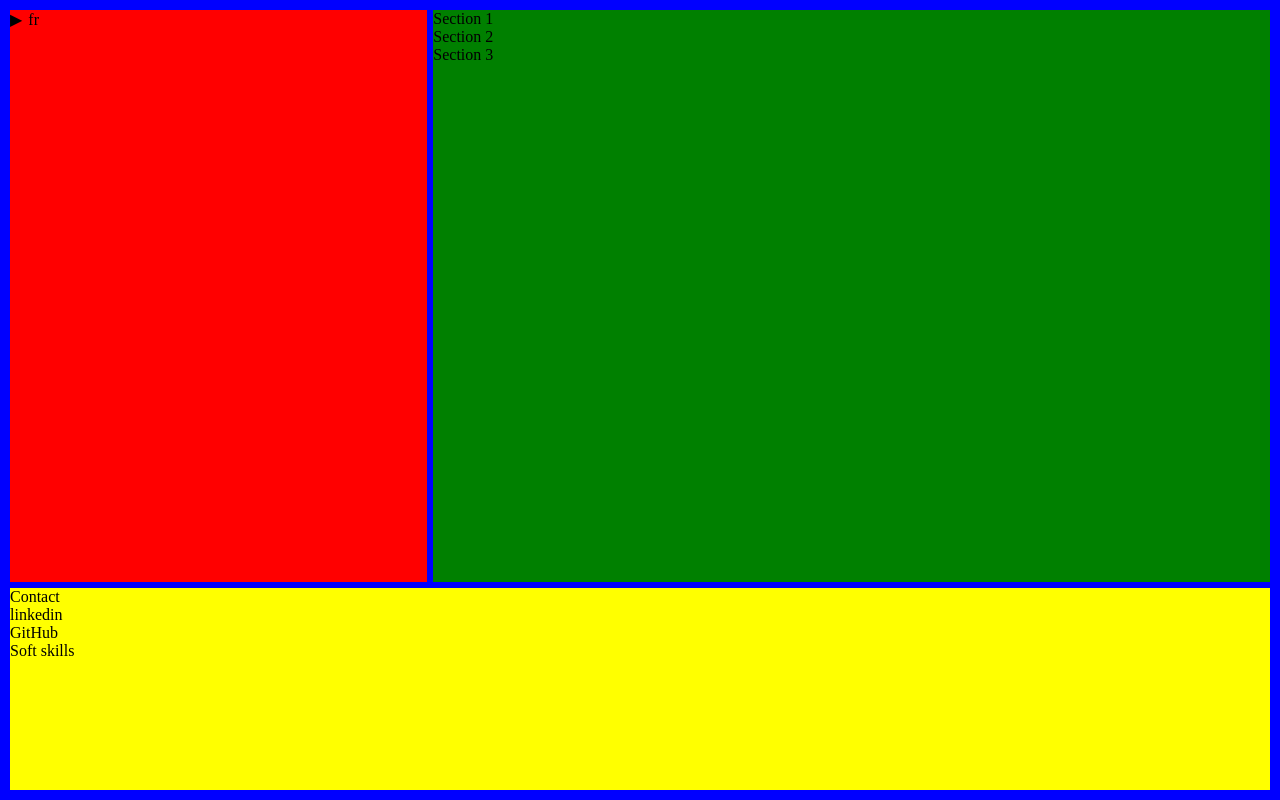
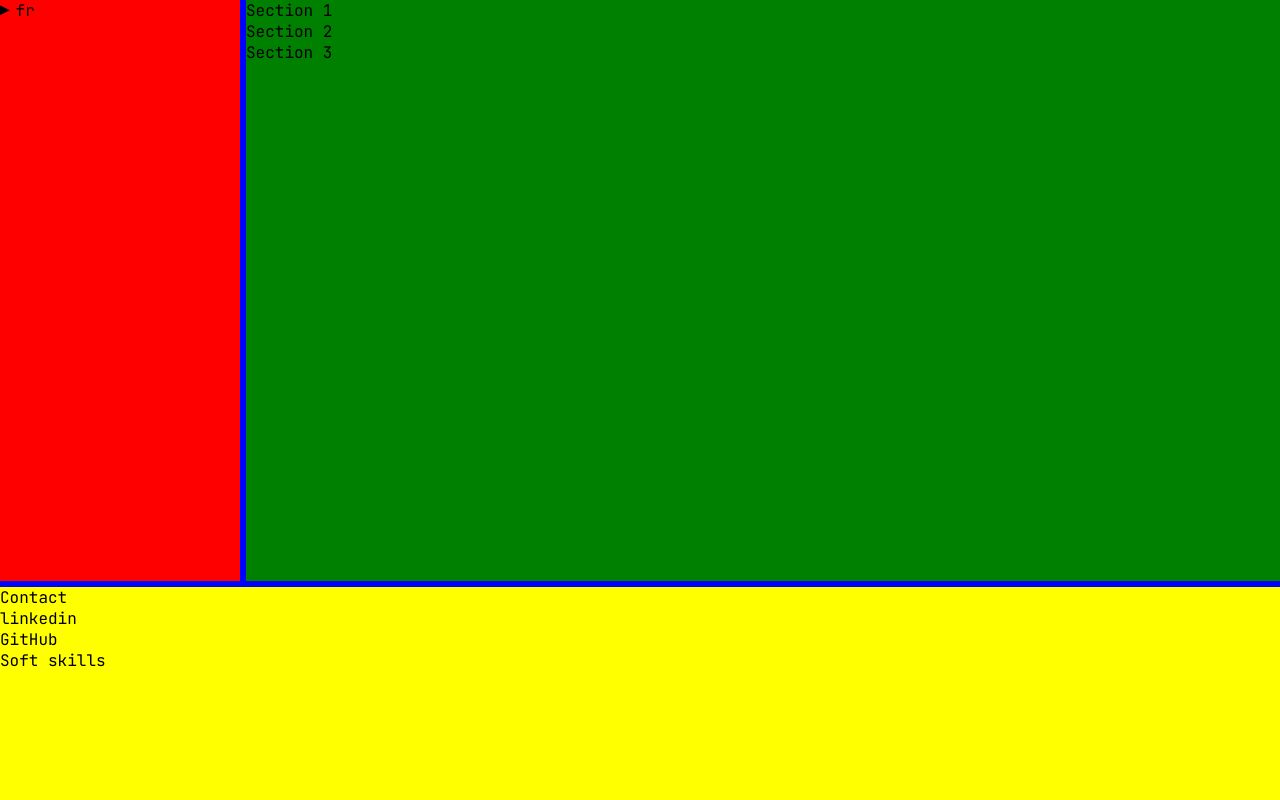
Before and after one commit to sheldonGordon/CV-SPA, a website built with Parcel: page index.html in a window 1280 px wide. Built offline with nearby package versions, Linux system fonts and the light colour scheme; a web font is replaced by a local one.

Commit message:
ajout de la font JetBrain

```diff
--- a/src/script.js
+++ b/src/script.js
@@ -5,7 +5,7 @@ let dragbarWidth = 6;
 let page = document.getElementById("page");
 
 window.ResetColumnSizes = function ResetColumnSizes() {
-  page.style.gridTemplateColumns = "auto 6px auto auto";
+  page.style.gridTemplateColumns = "15em 6px auto auto";
   page.style.gridTemplateRows = "auto auto auto auto 6px auto";
 };
 
--- a/src/styles.scss
+++ b/src/styles.scss
@@ -1,5 +1,14 @@
 @import 'scss/reset';
 @import 'scss/base';
+
+@font-face {
+  font-family: "JetBrains";
+  src: url("./fonts/JetBrainsMono-Regular.woff2") format("woff2");
+}
+
+body {
+  font-family: "JetBrains";
+}
 /* ***************************************
 ****************** DRAG ******************
 *************************************** */
@@ -13,10 +22,9 @@
   'explorer leftdragbar content content'
   'bottomdragbar bottomdragbar bottomdragbar bottomdragbar'
   'console console console console';
-  grid-template-columns: auto 6px auto auto;
+  grid-template-columns: 15em 6px auto auto;
   grid-template-rows: auto auto auto auto 6px auto;
   background-color: blue;
-  padding: 10px;
 }
 
 #explorer {
```
Also changed, not shown: src/fonts/JetBrainsMono-Regular.woff2 (added).
